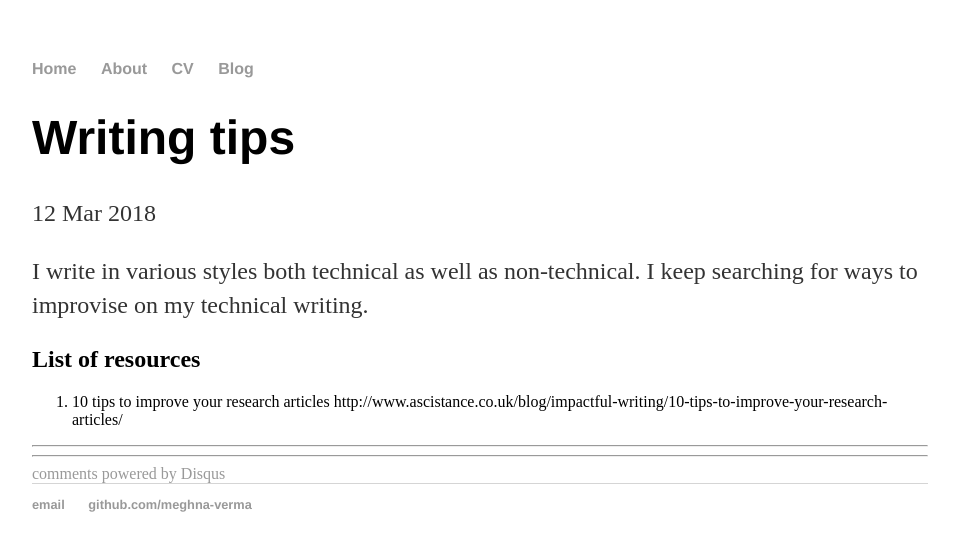
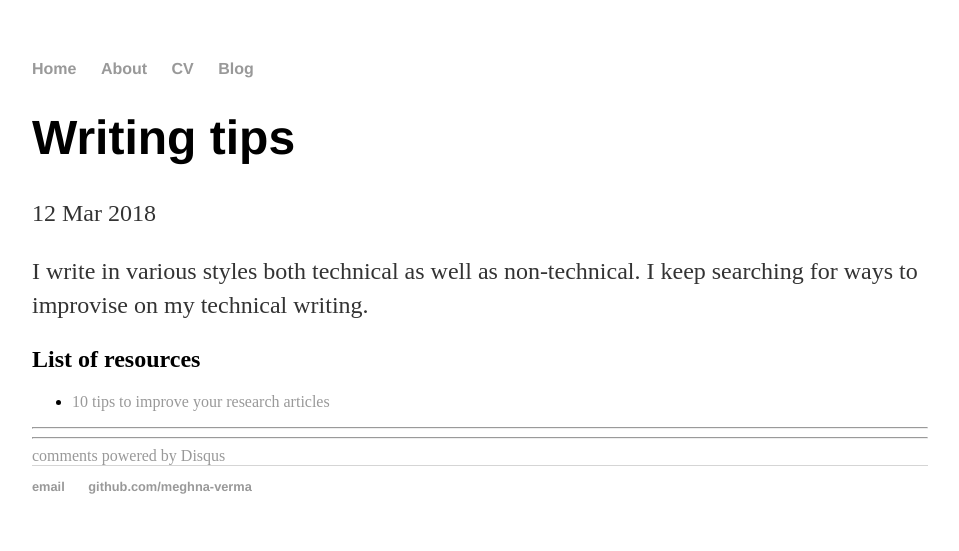
Before and after one commit to meghna-verma/meghna-verma.github.io, a Jekyll site: the page built from _posts/2018-03-12-Writing_tips.md, in a window 1280 px wide. Shown: the top 551 px of the page, without its empty margins (160-1119 px from the left). Built offline with Jekyll 4.4.1, drawn with Linux system fonts in a browser that asks for light colours; comment, search, counter and statistics services are not loaded; some of the changed lines change nothing that is shown.

Commit message:
Update 2018-03-12-Writing_tips.md

```diff
--- a/_posts/2018-03-12-Writing_tips.md
+++ b/_posts/2018-03-12-Writing_tips.md
@@ -8,4 +8,4 @@ I write in various styles both technical as well as non-technical. I keep search
 
 ## List of resources
 
-1. 10 tips to improve your research articles <href> http://www.ascistance.co.uk/blog/impactful-writing/10-tips-to-improve-your-research-articles/ </href>
+* <a href="http://www.ascistance.co.uk/blog/impactful-writing/10-tips-to-improve-your-research-articles/"> 10 tips to improve your research articles </a>
```
